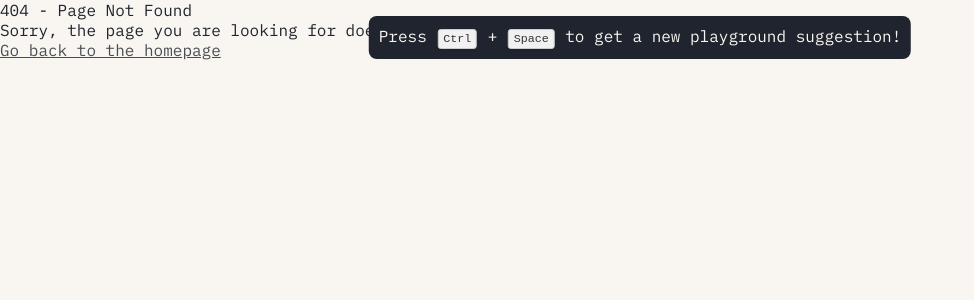
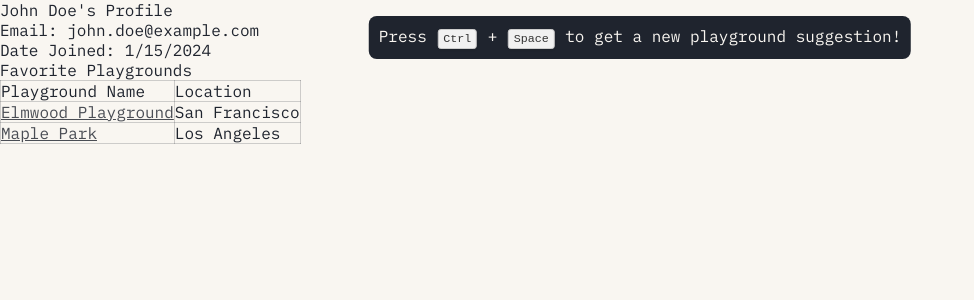
Before and after one commit to mreed4/seesaw, a React (Vite) app: page /profile/1 in a window 1280 px wide. Before the commit this address had no page. Shown: the top 300 px of the page, without its empty margins (0-974 px from the left). Built offline with nearby package versions, Linux system fonts and the light colour scheme.

Commit message:
Add UserContext and ProfilePage; update routing and refactor PlaygroundList

```diff
--- a/src/App.jsx
+++ b/src/App.jsx
@@ -1,21 +1,28 @@
 import { BrowserRouter as Router, Route, Routes, Navigate } from "react-router-dom";
 import { PlaygroundProvider } from "./context/PlaygroundContext";
+import { UserProvider } from "./context/UserContext"; // Import the UserProvider
 import PlaygroundList from "./components/PlaygroundList";
 import PlaygroundPage from "./components/PlaygroundPage";
 import NotFoundPage from "./components/NotFoundPage"; // Import the NotFoundPage component
 import ShortcutMessage from "./components/ShortcutMessage"; // Import the ShortcutMessage component
+import ProfilePage from "./components/ProfilePage"; // Import the ProfilePage component
 
 const App = () => {
   return (
     <Router>
       <PlaygroundProvider>
+        <UserProvider>
+          {" "}
+          {/* Wrap the application with UserProvider */}
           <ShortcutMessage /> {/* Render the ShortcutMessage component */}
           <Routes>
             <Route path="/" element={<Navigate to="/playgrounds" replace />} /> {/* Auto-forward from "/" to "/playgrounds" */}
             <Route path="/playgrounds" element={<PlaygroundList />} />
-          <Route path="/playgrounds/:city/:id" element={<PlaygroundPage />} />
+            <Route path="/playground/:city/:id" element={<PlaygroundPage />} />
+            <Route path="/profile/:userId" element={<ProfilePage />} /> {/* Add ProfilePage route */}
             <Route path="*" element={<NotFoundPage />} /> {/* Add 404 route */}
           </Routes>
+        </UserProvider>
       </PlaygroundProvider>
     </Router>
   );
--- a/src/components/PlaygroundList.jsx
+++ b/src/components/PlaygroundList.jsx
@@ -1,9 +1,6 @@
 import { Link } from "react-router-dom";
 import { playgrounds } from "../data/data";
-
-const toKebabCase = (str) => {
-  return str.toLowerCase().replace(/ /g, "-");
-};
+import { kebabCase } from "lodash";
 
 const PlaygroundList = () => {
   return (
@@ -18,15 +15,15 @@ const PlaygroundList = () => {
           </tr>
         </thead>
         <tbody>
-          {playgrounds.map((playground) => {
-            const { id, address, names, yearBuilt } = playground;
+          {playgrounds.map(({ id, address, names, yearBuilt }) => {
+            // const { id, address, names, yearBuilt } = playground;
             // eslint-disable-next-line no-unused-vars
             const [street, city, state, zip] = address;
             const { official: name } = names;
             return (
               <tr key={id}>
                 <td>
-                  <Link to={`/playgrounds/${toKebabCase(city)}/${toKebabCase(name)}`} state={{ id }}>
+                  <Link to={`/playground/${kebabCase(city)}/${kebabCase(name)}`} state={{ id }}>
                     {name}
                   </Link>
                 </td>
--- /dev/null
+++ b/src/components/ProfilePage.jsx
@@ -0,0 +1,47 @@
+import { playgrounds, users } from "../data/data";
+import { useParams, Link } from "react-router-dom";
+import { kebabCase } from "lodash";
+
+const ProfilePage = () => {
+  const { userId } = useParams();
+  const user = users.find((user) => user.id === Number(userId));
+  if (!user) {
+    return <div>User not found</div>;
+  }
+  const favoritePlaygrounds = playgrounds.filter((playground) => user.favorites.includes(playground.id));
+
+  return (
+    <div>
+      <h1>{user.name}&apos;s Profile</h1>
+      <p>Email: {user.email}</p>
+      <p>Date Joined: {new Date(user.dateJoined).toLocaleDateString()}</p>
+      <h2>Favorite Playgrounds</h2>
+      <table>
+        <thead>
+          <tr>
+            <th>Playground Name</th>
+            <th>Location</th>
+          </tr>
+        </thead>
+        <tbody>
+          {favoritePlaygrounds.map(({ id, names, address }) => {
+            const [street, city, state, zip] = address;
+            const { official: name } = names;
+            return (
+              <tr key={id}>
+                <td>
+                  <Link to={`/playground/${kebabCase(city)}/${kebabCase(name)}`} state={{ id }}>
+                    {name}
+                  </Link>
+                </td>
+                <td>{city}</td>
+              </tr>
+            );
+          })}
+        </tbody>
+      </table>
+    </div>
+  );
+};
+
+export default ProfilePage;
--- /dev/null
+++ b/src/context/UserContext.jsx
@@ -0,0 +1,15 @@
+/* eslint-disable react-refresh/only-export-components */
+/* eslint-disable react/prop-types */
+
+import { createContext, useContext, useState } from "react";
+import { users } from "../data/data";
+
+const UserContext = createContext();
+
+export const UserProvider = ({ children }) => {
+  const [userList, setUserList] = useState(users);
+
+  return <UserContext.Provider value={{ userList, setUserList }}>{children}</UserContext.Provider>;
+};
+
+export const useUserContext = () => useContext(UserContext);
```
Also changed, not shown: src/utils/kebabCase.js (added). Lines whose indentation alone changed are shown as unchanged.
